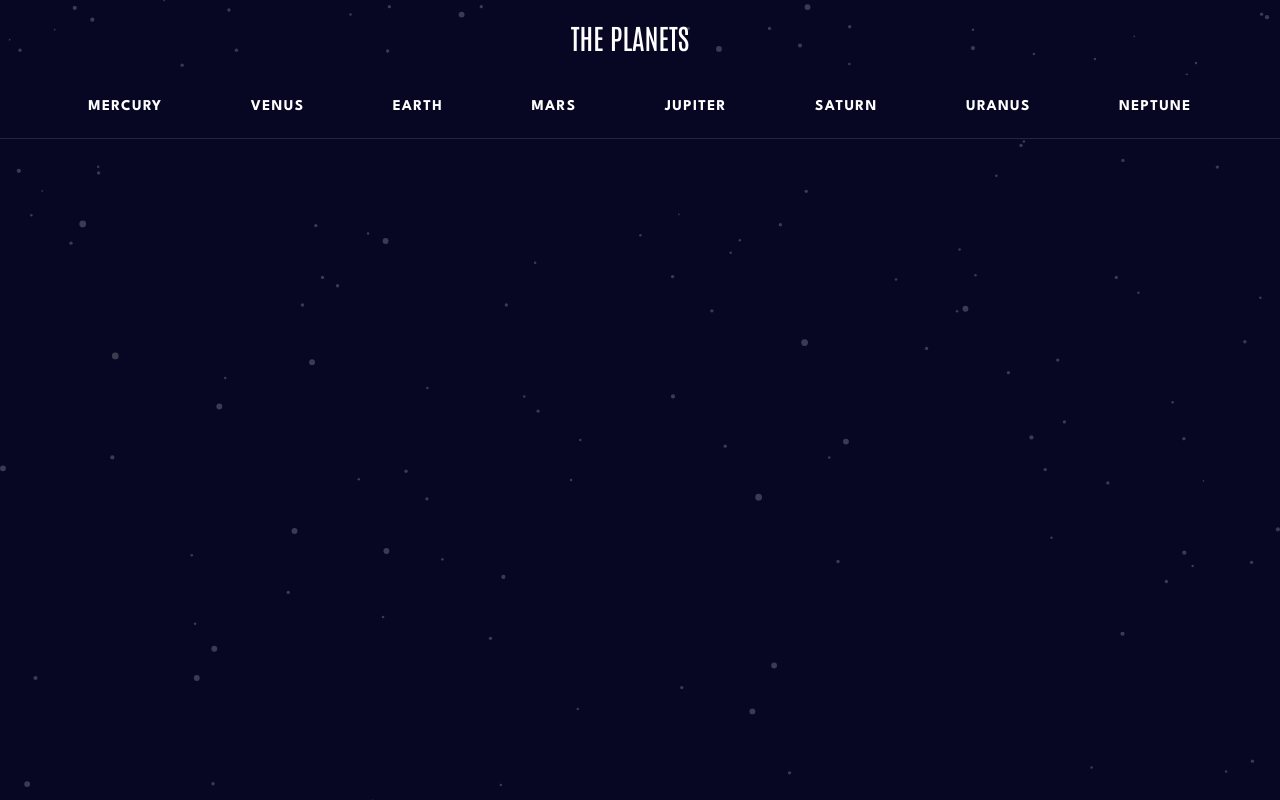
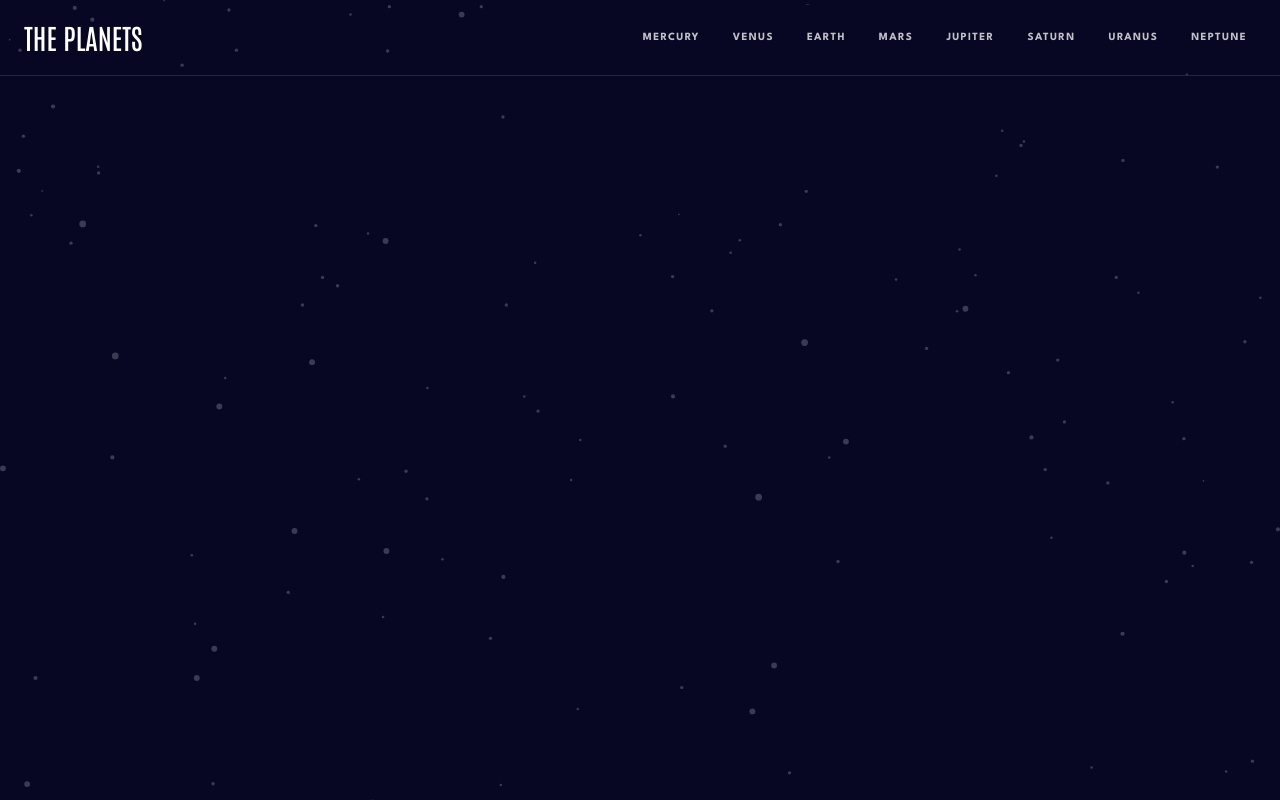
Before and after one commit to AjeaSmith/planets-fact-site, a React (Vite) app: page / in a window 1280 px wide. Built offline with nearby package versions, Linux system fonts and the light colour scheme.

Commit message:
removed old css code / worked on navbar menu for desktop size

```diff
--- a/src/App.css
+++ b/src/App.css
@@ -11,19 +11,6 @@ h2 {
 h3,
 h4 {
 	font-family: "League Spartan", sans-serif;
-}
-
-@media (min-width: 768px) {
-	/* Nav styles for tablet */
-}
-
-@media (min-width: 1440px) {
-	/* Nav styles for desktop */
-}
-
-.nav {
-	display: grid;
-	grid-template-rows: 70px 1fr;
 }
 
 .menu-item:nth-of-type(8) {
@@ -61,7 +48,3 @@ h4 {
 	margin-right: 25px;
 	background-color: #497efa;
 }
-
-
-
-/* DEMO CODE */
--- a/src/components/Header.jsx
+++ b/src/components/Header.jsx
@@ -8,7 +8,7 @@ const Header = () => {
 		setIsMenuOpen(!isMenuOpen);
 	};
 	return (
-		<header className="flex flex-col md:items-center md:border-b md:border-b-slate-800">
+		<header className="flex flex-col md:items-center md:border-b md:border-b-slate-800 lg:flex-row lg:justify-between">
 			<div className="border-b border-b-slate-800 md:mr-5 md:border-none">
 				<div className="flex items-center justify-between px-6 pt-4 pb-[17px] w-full">
 					<p className="text-[28px] uppercase font-normal font-['Antonio']">
@@ -35,7 +35,7 @@ const Header = () => {
 				</div>
 			</div>
 			<nav
-				className="bg-blueBlack flex items-center px-6 mt-[22px] md:w-full md:justify-between md:mt-0 md:px-0"
+				className="bg-blueBlack flex items-center px-6 mt-[22px] md:w-full md:justify-between md:mt-0 md:px-0 lg:w-fit"
 				aria-label="Site Navigation"
 			>
 				<ul
@@ -48,7 +48,7 @@ const Header = () => {
 						return (
 							<li
 								key={planet.name}
-								className="menu-item flex justify-between font-bold text-[15px] uppercase tracking-[1.36px] py-5 grow basis-0 border-b border-slate-800 md:grow-0 md:border-b-0"
+								className="menu-item flex justify-between font-bold text-[15px] uppercase tracking-[1.36px] py-5 grow basis-0 border-b border-slate-800 md:text-H4 md:opacity-75 md:grow-0 md:border-b-0 lg:mr-[33px] lg:hover:opacity-100 lg:hover:border-t-4 lg:hover:border-red"
 							>
 								<div className="flex">
 									<div
```
